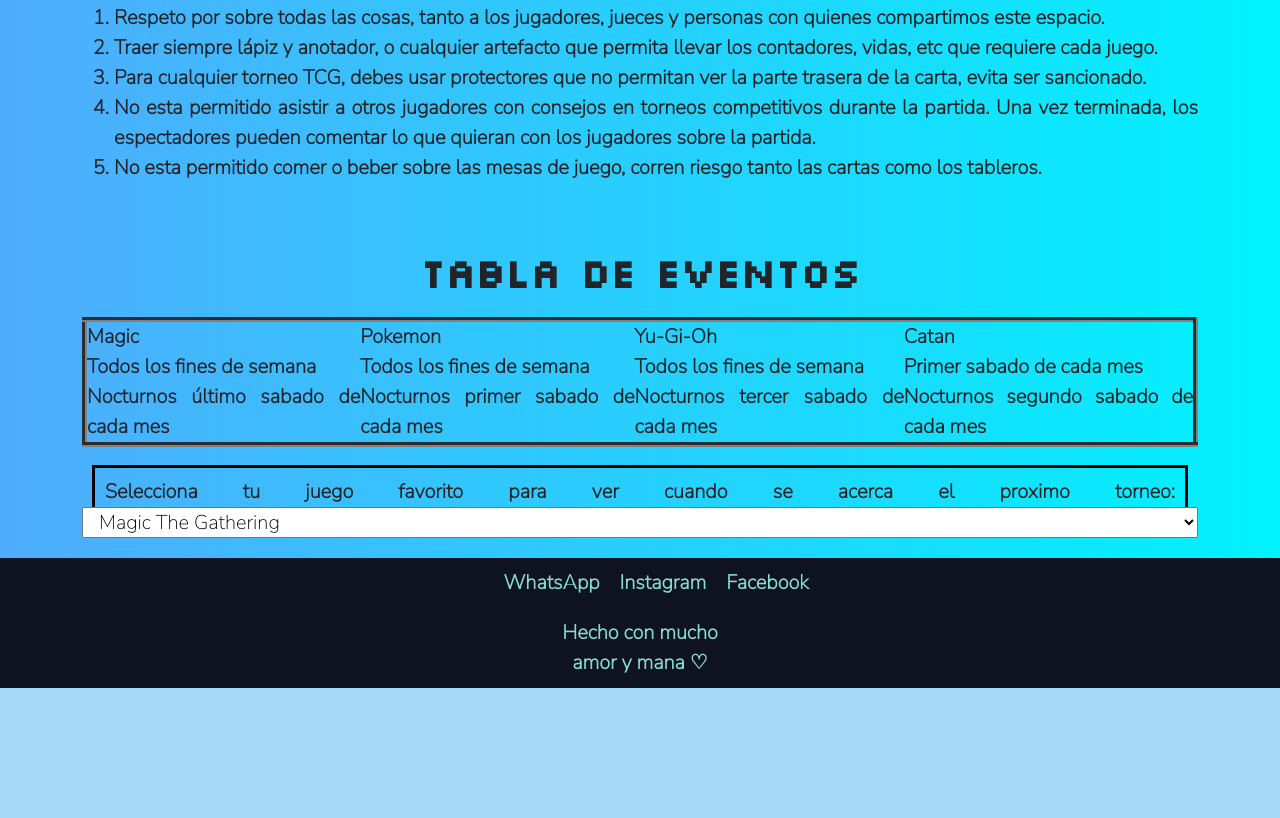
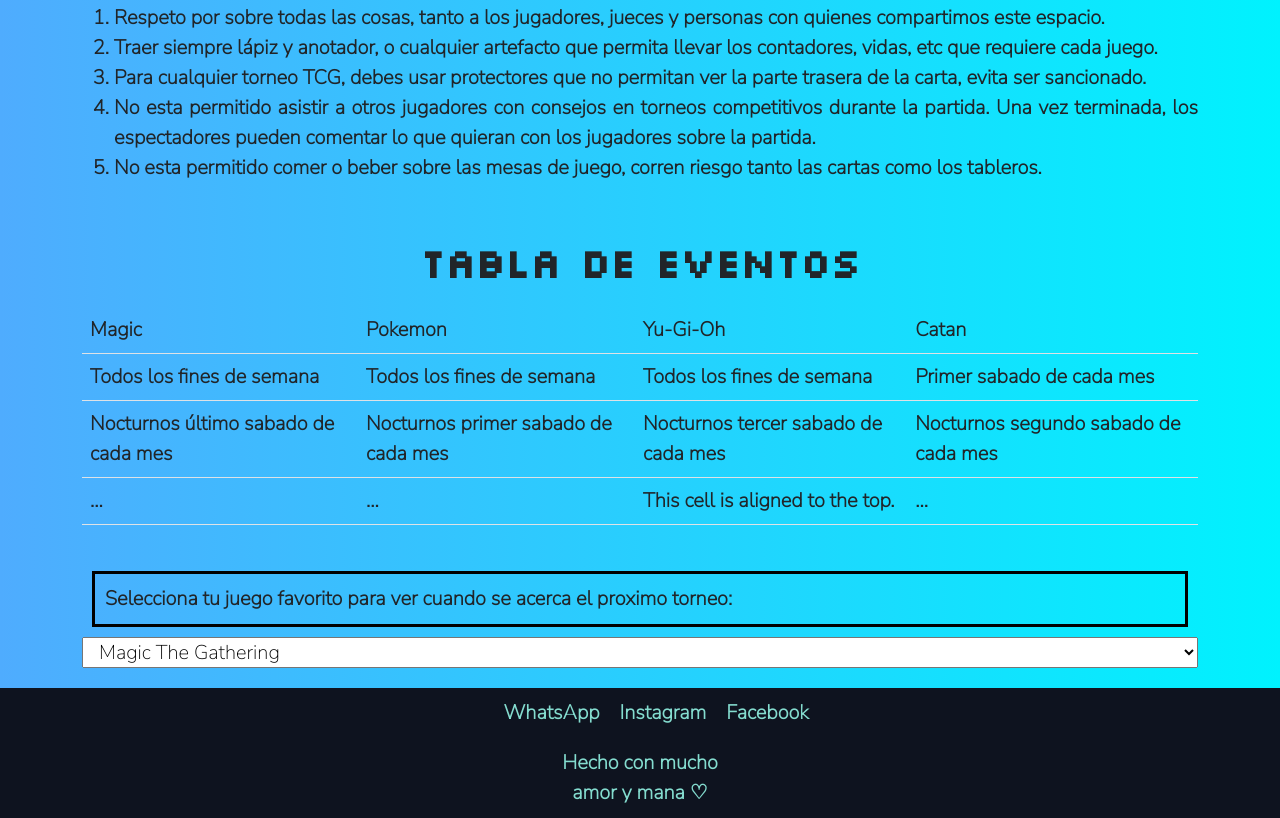
Before and after one commit to saekodev/valles-prueba-bootstrap, a plain HTML site: page pages/eventos.html in a window 1280 px wide. Shown: the part 956-1774 px from the top of the page. Before the commit the page ends 1644 px from the top, so only its background shows below. Drawn offline with nearby package versions, Linux system fonts and the light colour scheme.

Commit message:
bootstrap activos

```diff
--- a/css/style.css
+++ b/css/style.css
@@ -239,6 +239,7 @@ input:focus {
   padding: 10px;
   border: solid black 3px;
 }
+
 .selectorContacto {
   margin: 10px;
   padding: 10px;
--- a/pages/eventos.html
+++ b/pages/eventos.html
@@ -103,9 +103,44 @@
             </ol>
         </section>
 
-        <section class="tablaEventos container m p">
+        <div class="table-responsive container">
             <h2 class="tituloDos">Tabla de Eventos</h2>
-            <table class="tabla" border="5" cellpadding="10" cellspacing="10">
+            <table class="table align-middle">
+              <thead>
+                <tr>
+                    <th class="tablaTit">Magic</th>
+                    <th>Pokemon</th>
+                    <th>Yu-Gi-Oh</th>
+                    <th>Catan</th>
+                </tr>
+              </thead>
+              <tbody>
+                <tr>
+                    <td>Todos los fines de semana</td>
+                    <td>Todos los fines de semana</td>
+                    <td>Todos los fines de semana</td>
+                    <td>Primer sabado de cada mes</td>
+                </tr>
+                <tr class="align-bottom">
+                    <td>Nocturnos último sabado de cada mes</td>
+                    <td>Nocturnos primer sabado de cada mes</td>
+                    <td>Nocturnos tercer sabado de cada mes</td>
+                    <td>Nocturnos segundo sabado de cada mes</td>
+                </tr>
+                <tr>
+                  <td>...</td>
+                  <td>...</td>
+                  <td class="align-top">This cell is aligned to the top.</td>
+                  <td>...</td>
+                </tr>
+              </tbody>
+            </table>
+          </div>
+
+
+        <!-- <section class="tablaEventos container">
+            <h2 class="tituloDos">Tabla de Eventos</h2>
+            <table class="tabla" border="10" cellpadding="10" cellspacing="10">
                 <tr>
                     <th>Magic</th>
                     <th>Pokemon</th>
@@ -125,10 +160,11 @@
                     <td>Nocturnos segundo sabado de cada mes</td>
                 </tr>
             </table>
-        </section>
+        </section> -->
 
         <section class="container">
-            <span class="spanEventos">Selecciona tu juego favorito para ver cuando se acerca el proximo torneo:</span>
+            <div class="spanEventos">Selecciona tu juego favorito para ver cuando se acerca el proximo torneo:</div>
+            <!-- Deberia poder abrir algun tipo de calendario -->
             <select  name="JUEGO" class="container">
                 <option value="Magic">Magic The Gathering</option>
                 <option value="Pokemon">Pokemon</option>
```
